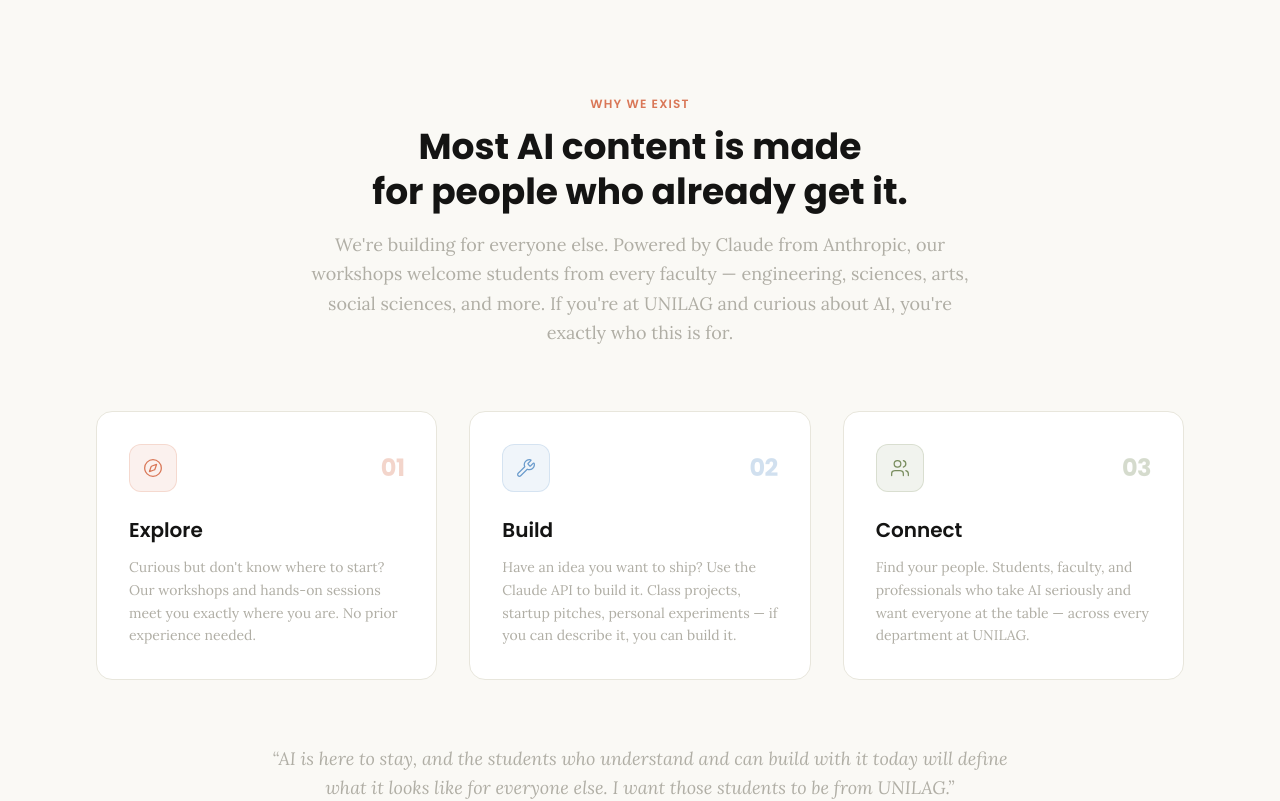
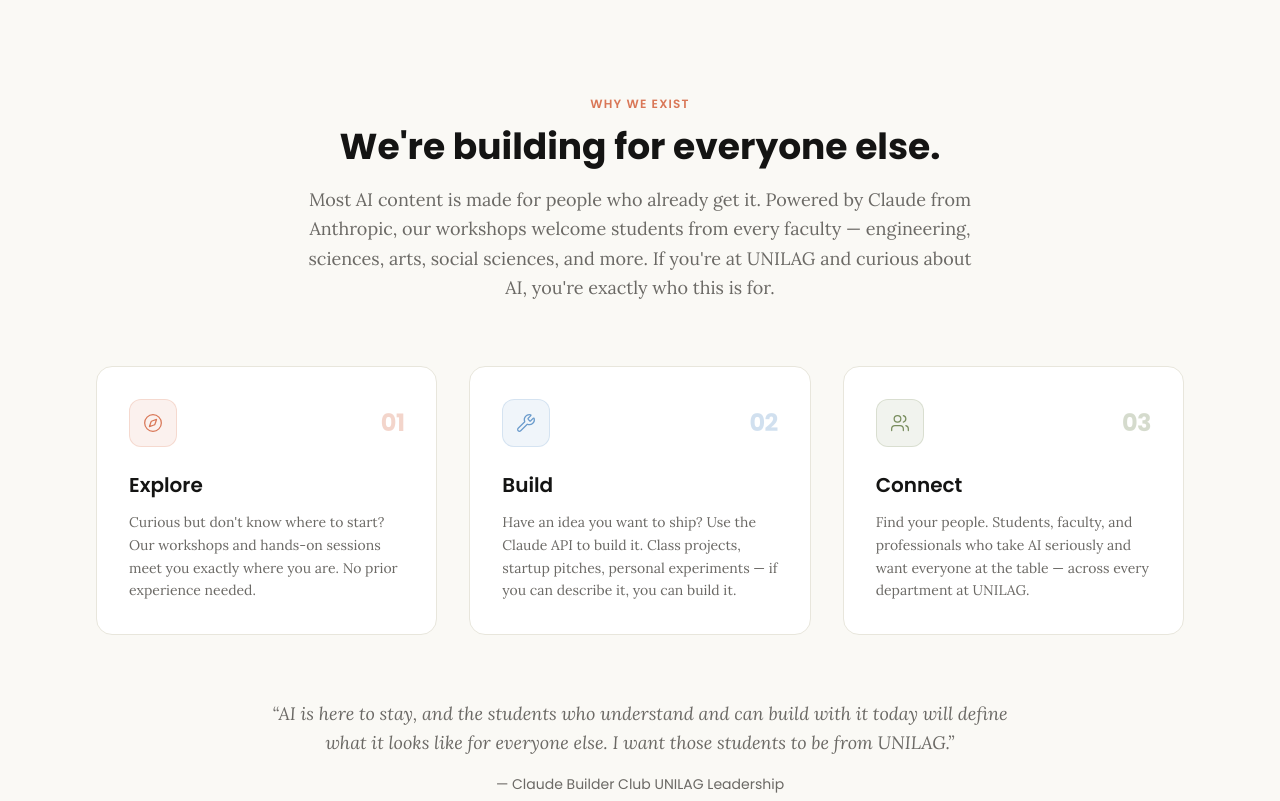
Before and after one commit to ndujesco/claude-unilag, a Next.js app: page / in a window 1280 px wide. Shown: the part 800-1601 px from the top of the page. Built offline with nearby package versions, Linux system fonts and the light colour scheme.

Commit message:
Update AboutSection text and color scheme for clarity and consistency

```diff
--- a/components/AboutSection.tsx
+++ b/components/AboutSection.tsx
@@ -45,12 +45,10 @@
             Why We Exist
           </span>
           <h2 className="heading text-3xl sm:text-4xl font-bold text-[#141413] mb-4 leading-tight">
-            Most AI content is made
-            <br />
-            for people who already get it.
+            We&apos;re building for everyone else.
           </h2>
-          <p className="body-editorial text-lg text-[#b0aea5] max-w-2xl mx-auto leading-relaxed">
-            We&apos;re building for everyone else. Powered by Claude from Anthropic,
+          <p className="body-editorial text-lg text-[#6b6965] max-w-2xl mx-auto leading-relaxed">
+            Most AI content is made for people who already get it. Powered by Claude from Anthropic,
             our workshops welcome students from every faculty — engineering,
             sciences, arts, social sciences, and more. If you&apos;re at UNILAG
             and curious about AI, you&apos;re exactly who this is for.
@@ -79,7 +77,7 @@
               <h3 className="heading text-xl font-semibold text-[#141413] mb-3">
                 {pillar.title}
               </h3>
-              <p className="body-editorial text-[#b0aea5] leading-relaxed text-sm">
+              <p className="body-editorial text-[#6b6965] leading-relaxed text-sm">
                 {pillar.description}
               </p>
             </div>
@@ -88,10 +86,10 @@
 
         {/* Quote */}
         <div className="mt-16 max-w-3xl mx-auto text-center">
-          <blockquote className="body-editorial text-lg text-[#b0aea5] italic leading-relaxed">
+          <blockquote className="body-editorial text-lg text-[#6b6965] italic leading-relaxed">
             &ldquo;AI is here to stay, and the students who understand and can build with it today will define what it looks like for everyone else. I want those students to be from UNILAG.&rdquo;
           </blockquote>
-          <p className="mt-4 text-sm text-[#b0aea5]">
+          <p className="mt-4 text-sm text-[#6b6965]">
             — Claude Builder Club UNILAG Leadership
           </p>
         </div>
```
